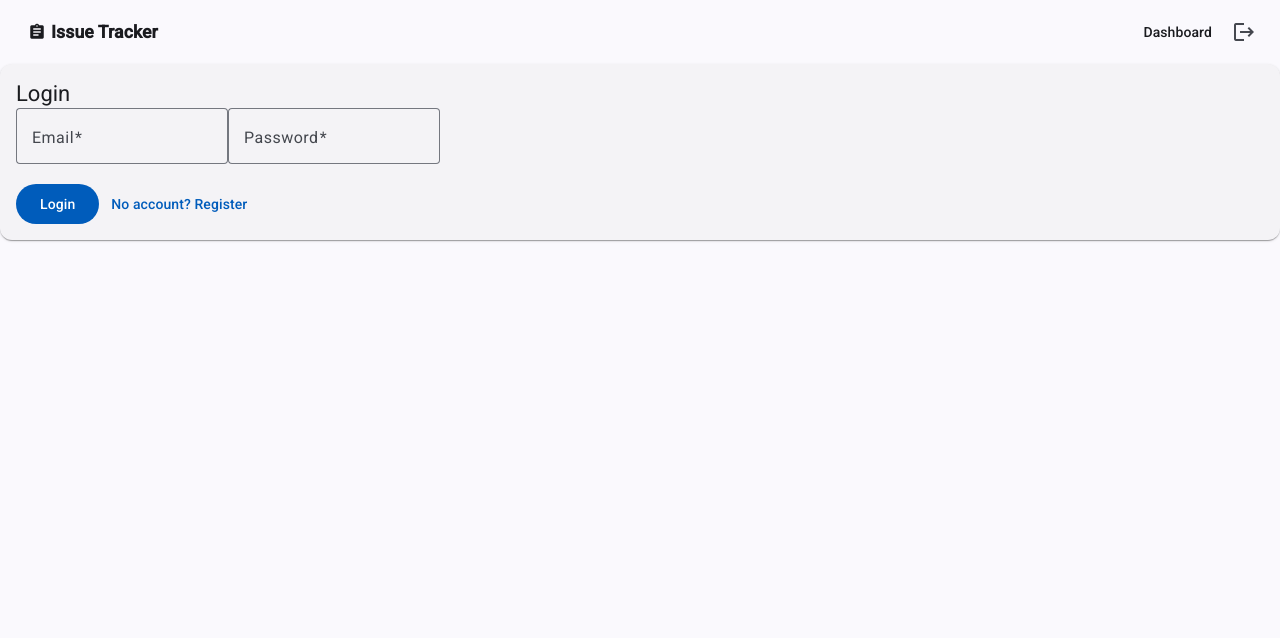
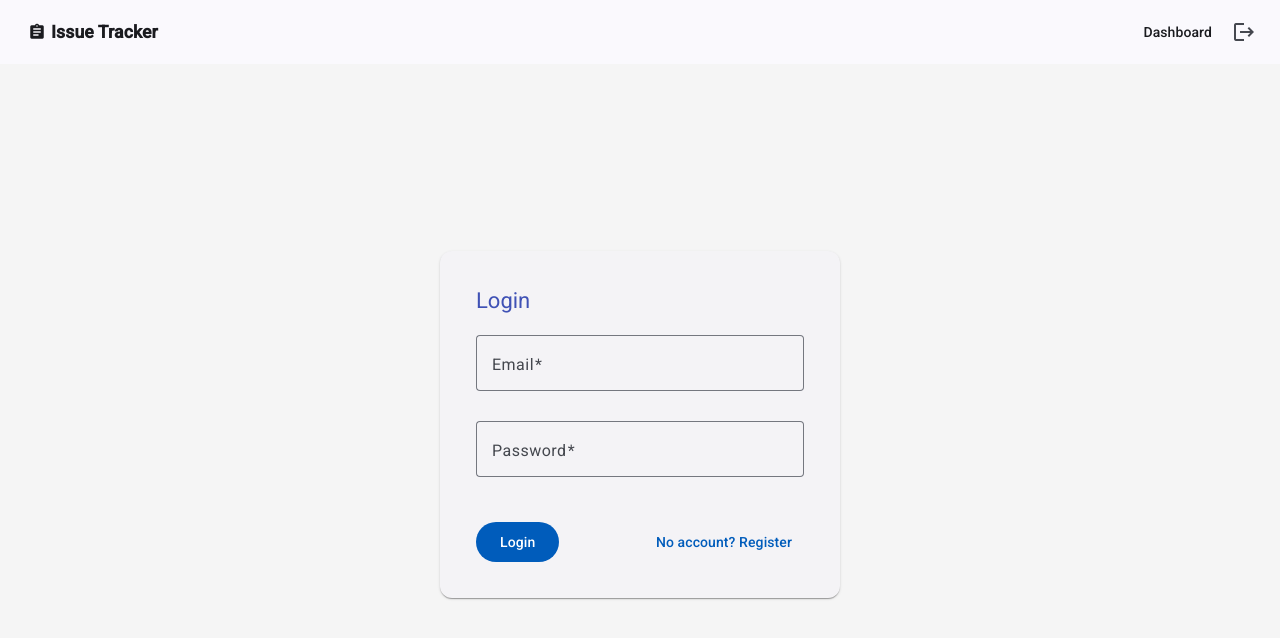
Before and after one commit to JureKotnik/issue-tracker, an Angular app in the folder frontend/: page /login in a window 1280 px wide. Shown: the top 638 px of the page. Built offline with nearby package versions, Linux system fonts and the light colour scheme.

Commit message:
fixed logout

```diff
--- a/frontend/src/app/app.routes.ts
+++ b/frontend/src/app/app.routes.ts
@@ -1,14 +1,25 @@
 import { Routes } from '@angular/router';
 import { RegisterComponent } from './features/auth/register/register';
+import { LoginComponent } from './features/auth/login/login.component';
 import { DashboardComponent } from './features/dashboard/dashboard.component';
 import { BoardComponent } from './features/board/board.component';
-import { LoginComponent } from './features/auth/login/login.component';
+import { authGuard } from './core/guards/auth.guard';
 
 export const routes: Routes = [
+
+    { path: 'login', component: LoginComponent },
     { path: 'register', component: RegisterComponent },
-    { path: 'dashboard', component: DashboardComponent },
-    { path: 'board/:id', component: BoardComponent },
-    { path: '', redirectTo: 'dashboard', pathMatch: 'full' },
-    { path: 'login', component: LoginComponent }
 
+    {
+      path: 'dashboard',
+      component: DashboardComponent,
+      canActivate: [authGuard]
+    },
+    {
+      path: 'board/:id',
+      component: BoardComponent,
+      canActivate: [authGuard]
+    },
+
+    { path: '', redirectTo: 'login', pathMatch: 'full' }
 ];
--- a/frontend/src/app/core/components/navbar/navbar.component.ts
+++ b/frontend/src/app/core/components/navbar/navbar.component.ts
@@ -4,6 +4,7 @@ import { RouterModule, Router } from '@angular/router';
 import { MatToolbarModule } from '@angular/material/toolbar';
 import { MatButtonModule } from '@angular/material/button';
 import { MatIconModule } from '@angular/material/icon';
+import { AuthService } from '../../services/auth.service';
 
 @Component({
   selector: 'app-navbar',
@@ -20,9 +21,10 @@ import { MatIconModule } from '@angular/material/icon';
 })
 export class NavbarComponent {
 
-  constructor(private router: Router) {}
+  constructor(private authService: AuthService, private router: Router) {}
 
-  logout() {
-    this.router.navigate(['/register']);
+logout() {
+    this.authService.logout();
+    this.router.navigate(['/login']);
   }
 }
--- /dev/null
+++ b/frontend/src/app/core/guards/auth.guard.ts
@@ -0,0 +1,15 @@
+import { inject } from '@angular/core';
+import { CanActivateFn, Router } from '@angular/router';
+import { AuthService } from '../services/auth.service';
+
+export const authGuard: CanActivateFn = (route, state) => {
+  const authService = inject(AuthService);
+  const router = inject(Router);
+
+  if (authService.isLoggedIn()) {
+    return true;
+  } else {
+    router.navigate(['/login']);
+    return false;
+  }
+};
--- a/frontend/src/app/core/services/auth.service.ts
+++ b/frontend/src/app/core/services/auth.service.ts
@@ -27,6 +27,9 @@ export class AuthService {
       })
     );
   }
+  isLoggedIn(): boolean {
+    return !!localStorage.getItem('user');
+  }
 
   logout() {
     this.currentUser = null;
--- a/frontend/src/app/features/auth/login/login.component.scss
+++ b/frontend/src/app/features/auth/login/login.component.scss
@@ -0,0 +1,31 @@
+.login-container {
+  display: flex;
+  justify-content: center;
+  align-items: center;
+  height: 90vh;
+  background-color: #f5f5f5;
+}
+
+mat-card {
+  width: 100%;
+  max-width: 400px;
+  padding: 20px;
+}
+
+mat-card-title {
+  text-align: center;
+  margin-bottom: 20px !important;
+  color: #3f51b5;
+}
+
+.full-width {
+  width: 100%;
+  margin-bottom: 10px;
+}
+
+.actions {
+  display: flex;
+  justify-content: space-between;
+  align-items: center;
+  margin-top: 15px;
+}
--- a/frontend/src/app/features/auth/register/register.html
+++ b/frontend/src/app/features/auth/register/register.html
@@ -26,6 +26,10 @@
           <button mat-flat-button color="primary" type="submit" [disabled]="!registerForm.valid">
             Register
           </button>
+
+          <a mat-button color="accent" routerLink="/login">
+            Already have an account? Login
+          </a>
         </div>
 
       </form>
--- a/frontend/src/app/features/auth/register/register.ts
+++ b/frontend/src/app/features/auth/register/register.ts
@@ -6,6 +6,7 @@ import { MatInputModule } from '@angular/material/input';
 import { MatButtonModule } from '@angular/material/button';
 import { MatFormFieldModule } from '@angular/material/form-field';
 import { AuthService } from '../../../core/services/auth.service';
+import { RouterModule } from '@angular/router';
 
 @Component({
   selector: 'app-register',
@@ -13,6 +14,7 @@ import { AuthService } from '../../../core/services/auth.service';
   imports: [
     CommonModule,
     FormsModule,
+    RouterModule,
     MatCardModule,
     MatInputModule,
     MatButtonModule,
```
